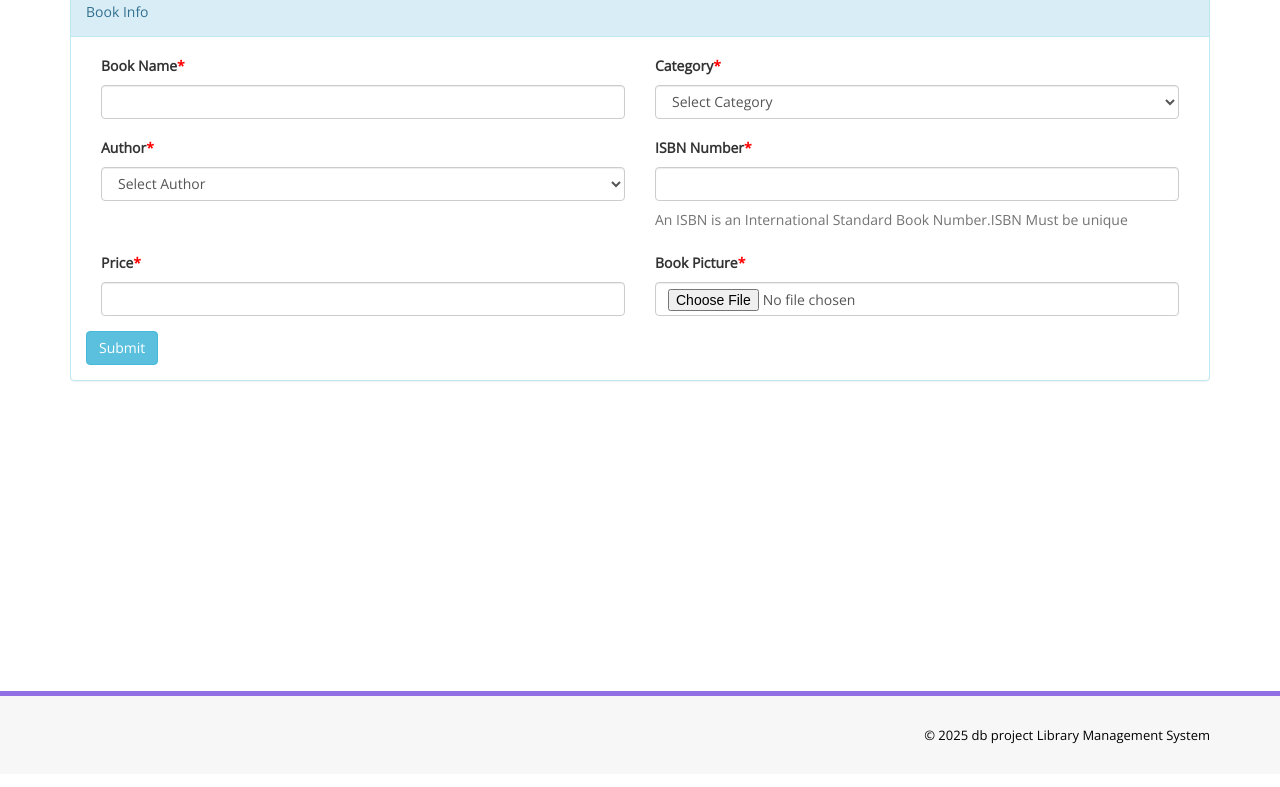
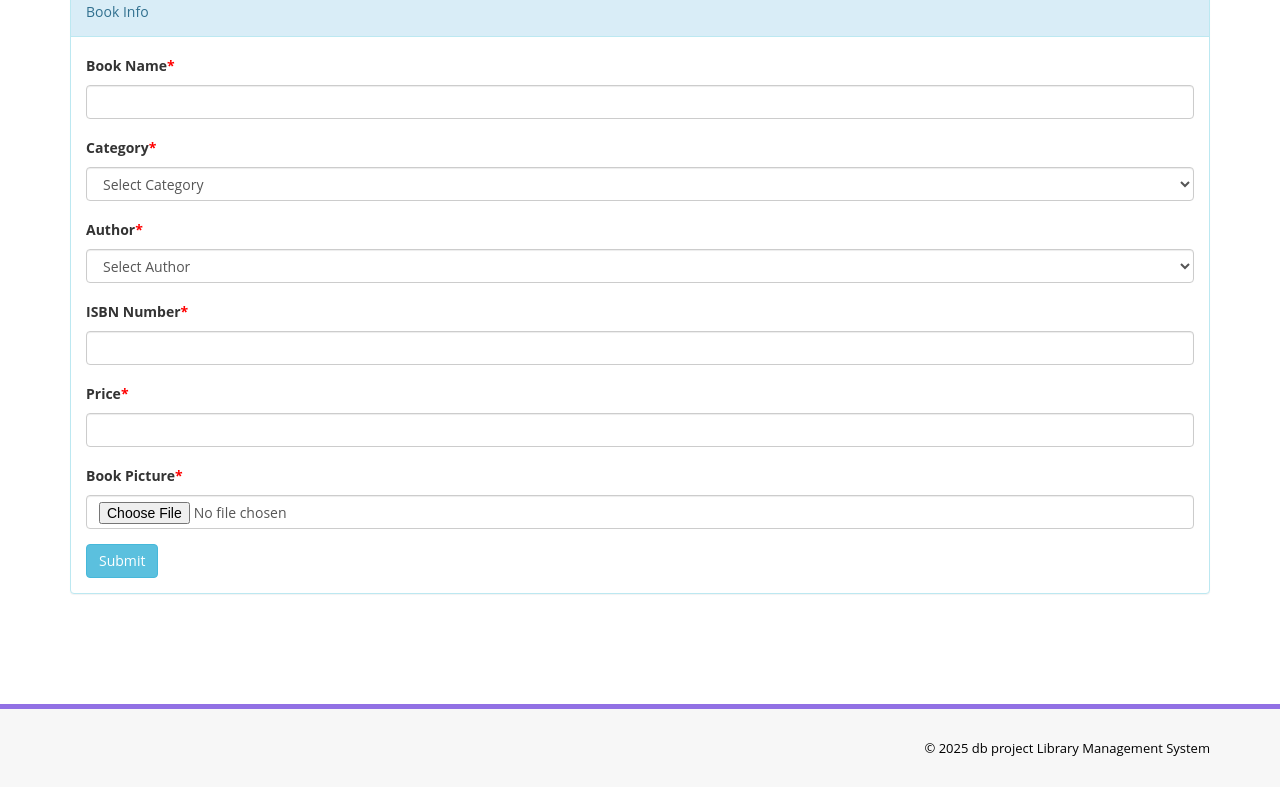
Before and after one commit to l1918-spec/library-management-system-, a PHP site: page /admin/add-book.php in a window 1280 px wide. Shown: the part 317-1104 px from the top of the page. Before the commit the page ends 1061 px from the top, so only its background shows below. Run offline with PHP 8.4, Linux system fonts and the light colour scheme; a user stored in the database is signed in; data comes from the database, SQL or seed files in the repository.

Commit message:
Update add-book.php

```diff
--- a/library/admin/add-book.php
+++ b/library/admin/add-book.php
@@ -2,203 +2,155 @@
 session_start();
 error_reporting(0);
 include('includes/config.php');
-if(strlen($_SESSION['alogin'])==0)
-    {
+
+if (strlen($_SESSION['alogin']) == 0) {
     header('location:index.php');
+    exit;
 }
-else{
 
-if(isset($_POST['add']))
-{
-$bookname=$_POST['bookname'];
-$category=$_POST['category'];
-$author=$_POST['author'];
-$isbn=$_POST['isbn'];
-$price=$_POST['price'];
-$bookimg=$_FILES["bookpic"]["name"];
-// get the image extension
-$extension = substr($bookimg,strlen($bookimg)-4,strlen($bookimg));
-// allowed extensions
-$allowed_extensions = array(".jpg","jpeg",".png",".gif");
-// Validation for allowed extensions .in_array() function searches an array for a specific value.
-//rename the image file
-$imgnewname=md5($bookimg.time()).$extension;
-// Code for move image into directory
+if (isset($_POST['add'])) {
+    $bookname = $_POST['bookname'];
+    $category = $_POST['category'];
+    $author = $_POST['author'];
+    $isbn = $_POST['isbn'];
+    $price = $_POST['price'];
+    $bookimg = $_FILES['bookpic']['name'];
 
-if(!in_array($extension,$allowed_extensions))
-{
-echo "<script>alert('Invalid format. Only jpg / jpeg/ png /gif format allowed');</script>";
-}
-else
-{
-move_uploaded_file($_FILES["bookpic"]["tmp_name"],"bookimg/".$imgnewname);
-$sql="INSERT INTO  tblbooks(BookName,CatId,AuthorId,ISBNNumber,BookPrice,bookImage) VALUES(:bookname,:category,:author,:isbn,:price,:imgnewname)";
+    // Get the image extension
+    $extension = strtolower(pathinfo($bookimg, PATHINFO_EXTENSION));
+    // Allowed extensions
+    $allowed_extensions = ['jpg', 'jpeg', 'png', 'gif'];
+
+    if (!in_array($extension, $allowed_extensions)) {
+        echo "<script>alert('Invalid format. Only jpg / jpeg / png / gif format allowed');</script>";
+    } else {
+        // Rename the image file
+        $imgnewname = md5($bookimg . time()) . "." . $extension;
+        // Move image into directory
+        move_uploaded_file($_FILES['bookpic']['tmp_name'], "bookimg/" . $imgnewname);
+
+        $sql = "INSERT INTO tblbooks (BookName, CatId, AuthorId, ISBNNumber, BookPrice, bookImage)
+                VALUES (:bookname, :category, :author, :isbn, :price, :imgnewname)";
         $query = $dbh->prepare($sql);
-$query->bindParam(':bookname',$bookname,PDO::PARAM_STR);
-$query->bindParam(':category',$category,PDO::PARAM_STR);
-$query->bindParam(':author',$author,PDO::PARAM_STR);
-$query->bindParam(':isbn',$isbn,PDO::PARAM_STR);
-$query->bindParam(':price',$price,PDO::PARAM_STR);
-$query->bindParam(':imgnewname',$imgnewname,PDO::PARAM_STR);
-$query->execute();
-$lastInsertId = $dbh->lastInsertId();
-if($lastInsertId)
-{
+        $query->bindParam(':bookname', $bookname, PDO::PARAM_STR);
+        $query->bindParam(':category', $category, PDO::PARAM_STR);
+        $query->bindParam(':author', $author, PDO::PARAM_STR);
+        $query->bindParam(':isbn', $isbn, PDO::PARAM_STR);
+        $query->bindParam(':price', $price, PDO::PARAM_STR);
+        $query->bindParam(':imgnewname', $imgnewname, PDO::PARAM_STR);
+
+        if ($query->execute()) {
             echo "<script>alert('Book Listed successfully');</script>";
             echo "<script>window.location.href='manage-books.php'</script>";
-}
-else
-{
+        } else {
             echo "<script>alert('Something went wrong. Please try again');</script>";
             echo "<script>window.location.href='manage-books.php'</script>";
-}}
+        }
+    }
 }
 ?>
+
 <!DOCTYPE html>
-<html xmlns="http://www.w3.org/1999/xhtml">
+<html lang="en">
 <head>
     <meta charset="utf-8" />
-    <meta name="viewport" content="width=device-width, initial-scale=1, maximum-scale=1" />
-    <meta name="description" content="" />
-    <meta name="author" content="" />
+    <meta name="viewport" content="width=device-width, initial-scale=1" />
     <title>Online Library Management System | Add Book</title>
-    <!-- BOOTSTRAP CORE STYLE  -->
     <link href="assets/css/bootstrap.css" rel="stylesheet" />
-    <!-- FONT AWESOME STYLE  -->
     <link href="assets/css/font-awesome.css" rel="stylesheet" />
-    <!-- CUSTOM STYLE  -->
     <link href="assets/css/style.css" rel="stylesheet" />
-    <!-- GOOGLE FONT -->
-    <link href='http://fonts.googleapis.com/css?family=Open+Sans' rel='stylesheet' type='text/css' />
-<script type="text/javascript">
+    <script src="https://ajax.googleapis.com/ajax/libs/jquery/3.5.1/jquery.min.js"></script>
+    <script>
         function checkisbnAvailability() {
             $("#loaderIcon").show();
-jQuery.ajax({
+            $.ajax({
                 url: "check_availability.php",
-data:'isbn='+$("#isbn").val(),
                 type: "POST",
-success:function(data){
+                data: {isbn: $("#isbn").val()},
+                success: function(data) {
                     $("#isbn-availability-status").html(data);
                     $("#loaderIcon").hide();
-},
-error:function (){}
+                }
             });
         }
-
     </script>
 </head>
 <body>
-      <!------MENU SECTION START-->
-<?php include('includes/header.php');?>
-<!-- MENU SECTION END-->
+    <?php include('includes/header.php'); ?>
     <div class="content-wrapper">
         <div class="container">
             <div class="row pad-botm">
                 <div class="col-md-12">
                     <h4 class="header-line">Add Book</h4>
-
                 </div>
-
             </div>
             <div class="row">
-<div class="col-md-12 col-sm-12 col-xs-12">
+                <div class="col-md-12">
                     <div class="panel panel-info">
-<div class="panel-heading">
-Book Info
-</div>
+                        <div class="panel-heading">Book Info</div>
                         <div class="panel-body">
                             <form role="form" method="post" enctype="multipart/form-data">
-
-<div class="col-md-6">
                                 <div class="form-group">
                                     <label>Book Name<span style="color:red;">*</span></label>
-<input class="form-control" type="text" name="bookname" autocomplete="off"  required />
+                                    <input class="form-control" type="text" name="bookname" required />
                                 </div>
+                                <div class="form-group">
+                                    <label>Category<span style="color:red;">*</span></label>
+                                    <select class="form-control" name="category" required>
+                                        <option value="">Select Category</option>
+                                        <?php
+                                        $status = 1;
+                                        $sql = "SELECT * FROM tblcategory WHERE Status = :status";
+                                        $query = $dbh->prepare($sql);
+                                        $query->bindParam(':status', $status, PDO::PARAM_STR);
+                                        $query->execute();
+                                        $results = $query->fetchAll(PDO::FETCH_OBJ);
+                                        foreach ($results as $result) { ?>
+                                            <option value="<?php echo htmlentities($result->id); ?>">
+                                                <?php echo htmlentities($result->CategoryName); ?>
+                                            </option>
+                                        <?php } ?>
+                                    </select>
                                 </div>
-
-<div class="col-md-6">
                                 <div class="form-group">
-<label> Category<span style="color:red;">*</span></label>
-<select class="form-control" name="category" required="required">
-<option value=""> Select Category</option>
+                                    <label>Author<span style="color:red;">*</span></label>
+                                    <select class="form-control" name="author" required>
+                                        <option value="">Select Author</option>
                                         <?php
-$status=1;
-$sql = "SELECT * from  tblcategory where Status=:status";
-$query = $dbh -> prepare($sql);
-$query -> bindParam(':status',$status, PDO::PARAM_STR);
+                                        $sql = "SELECT * FROM tblauthors";
+                                        $query = $dbh->prepare($sql);
                                         $query->execute();
-$results=$query->fetchAll(PDO::FETCH_OBJ);
-$cnt=1;
-if($query->rowCount() > 0)
-{
-foreach($results as $result)
-{               ?>
-<option value="<?php echo htmlentities($result->id);?>"><?php echo htmlentities($result->CategoryName);?></option>
- <?php }} ?>
+                                        $results = $query->fetchAll(PDO::FETCH_OBJ);
+                                        foreach ($results as $result) { ?>
+                                            <option value="<?php echo htmlentities($result->id); ?>">
+                                                <?php echo htmlentities($result->AuthorName); ?>
+                                            </option>
+                                        <?php } ?>
                                     </select>
-</div></div>
-
-<div class="col-md-6">
-<div class="form-group">
-<label> Author<span style="color:red;">*</span></label>
-<select class="form-control" name="author" required="required">
-<option value=""> Select Author</option>
-<?php
-
-$sql = "SELECT * from  tblauthors ";
-$query = $dbh -> prepare($sql);
-$query->execute();
-$results=$query->fetchAll(PDO::FETCH_OBJ);
-$cnt=1;
-if($query->rowCount() > 0)
-{
-foreach($results as $result)
-{               ?>
-<option value="<?php echo htmlentities($result->id);?>"><?php echo htmlentities($result->AuthorName);?></option>
- <?php }} ?>
-</select>
-</div></div>
-
-<div class="col-md-6">
+                                </div>
                                 <div class="form-group">
                                     <label>ISBN Number<span style="color:red;">*</span></label>
-<input class="form-control" type="text" name="isbn" id="isbn" required="required" autocomplete="off" onBlur="checkisbnAvailability()"  />
-<p class="help-block">An ISBN is an International Standard Book Number.ISBN Must be unique</p>
+                                    <input class="form-control" type="text" name="isbn" id="isbn" required onblur="checkisbnAvailability()" />
                                     <span id="isbn-availability-status" style="font-size:12px;"></span>
-</div></div>
-
-<div class="col-md-6">
+                                </div>
                                 <div class="form-group">
                                     <label>Price<span style="color:red;">*</span></label>
- <input class="form-control" type="text" name="price" autocomplete="off"   required="required" />
+                                    <input class="form-control" type="text" name="price" required />
                                 </div>
-</div>
-
-<div class="col-md-6">
                                 <div class="form-group">
                                     <label>Book Picture<span style="color:red;">*</span></label>
- <input class="form-control" type="file" name="bookpic" autocomplete="off"   required="required" />
+                                    <input class="form-control" type="file" name="bookpic" required />
                                 </div>
-    </div>
-<button type="submit" name="add" id="add" class="btn btn-info">Submit </button>
+                                <button type="submit" name="add" class="btn btn-info">Submit</button>
+                            </form>
                         </div>
                     </div>
                 </div>
-
-        </div>
-
             </div>
         </div>
-     <!-- CONTENT-WRAPPER SECTION END-->
-  <?php include('includes/footer.php');?>
-      <!-- FOOTER SECTION END-->
-    <!-- JAVASCRIPT FILES PLACED AT THE BOTTOM TO REDUCE THE LOADING TIME  -->
-    <!-- CORE JQUERY  -->
-    <script src="assets/js/jquery-1.10.2.js"></script>
-    <!-- BOOTSTRAP SCRIPTS  -->
+    </div>
+    <?php include('includes/footer.php'); ?>
     <script src="assets/js/bootstrap.js"></script>
-      <!-- CUSTOM SCRIPTS  -->
     <script src="assets/js/custom.js"></script>
 </body>
 </html>
-<?php } ?>
```
Lines whose indentation alone changed are shown as unchanged.
